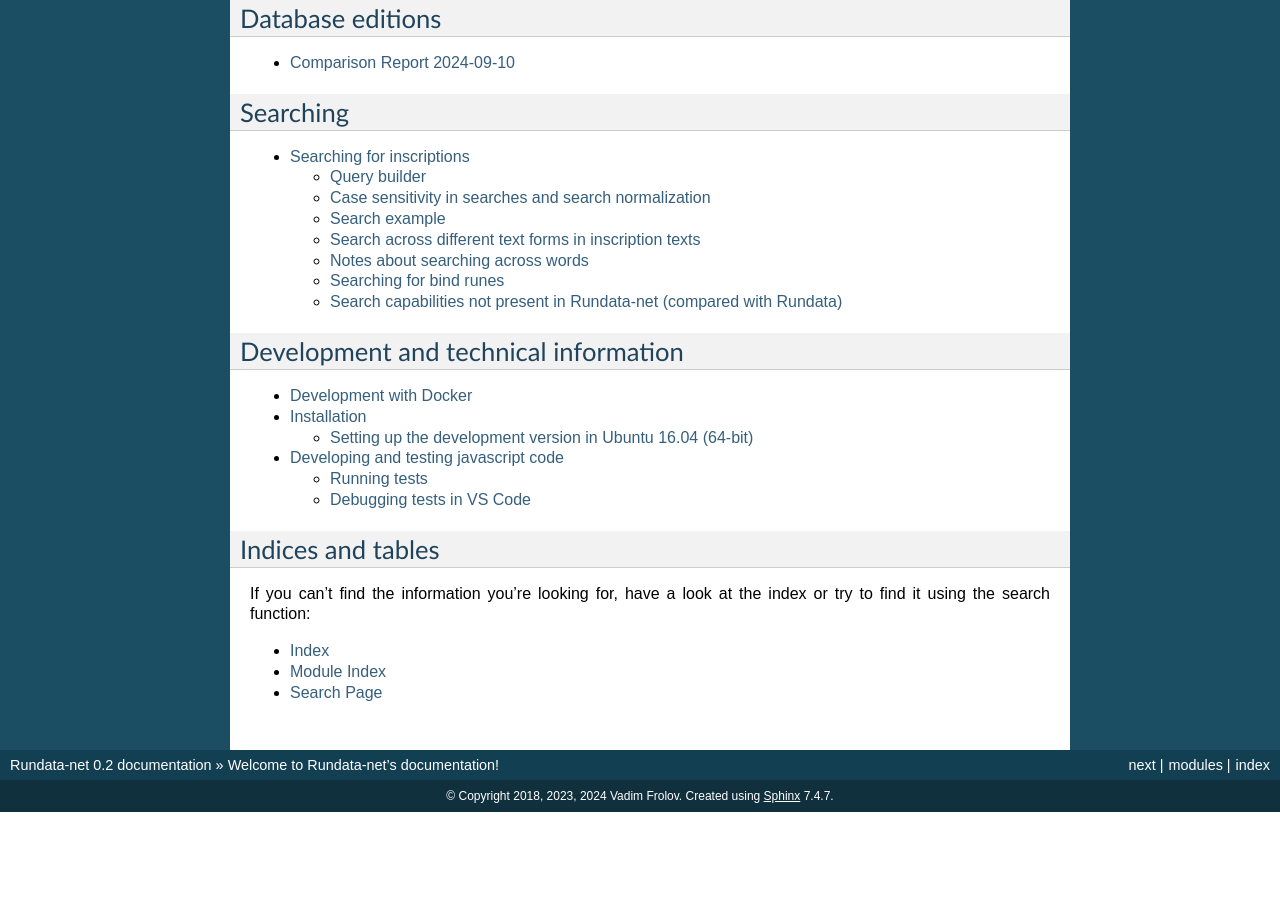
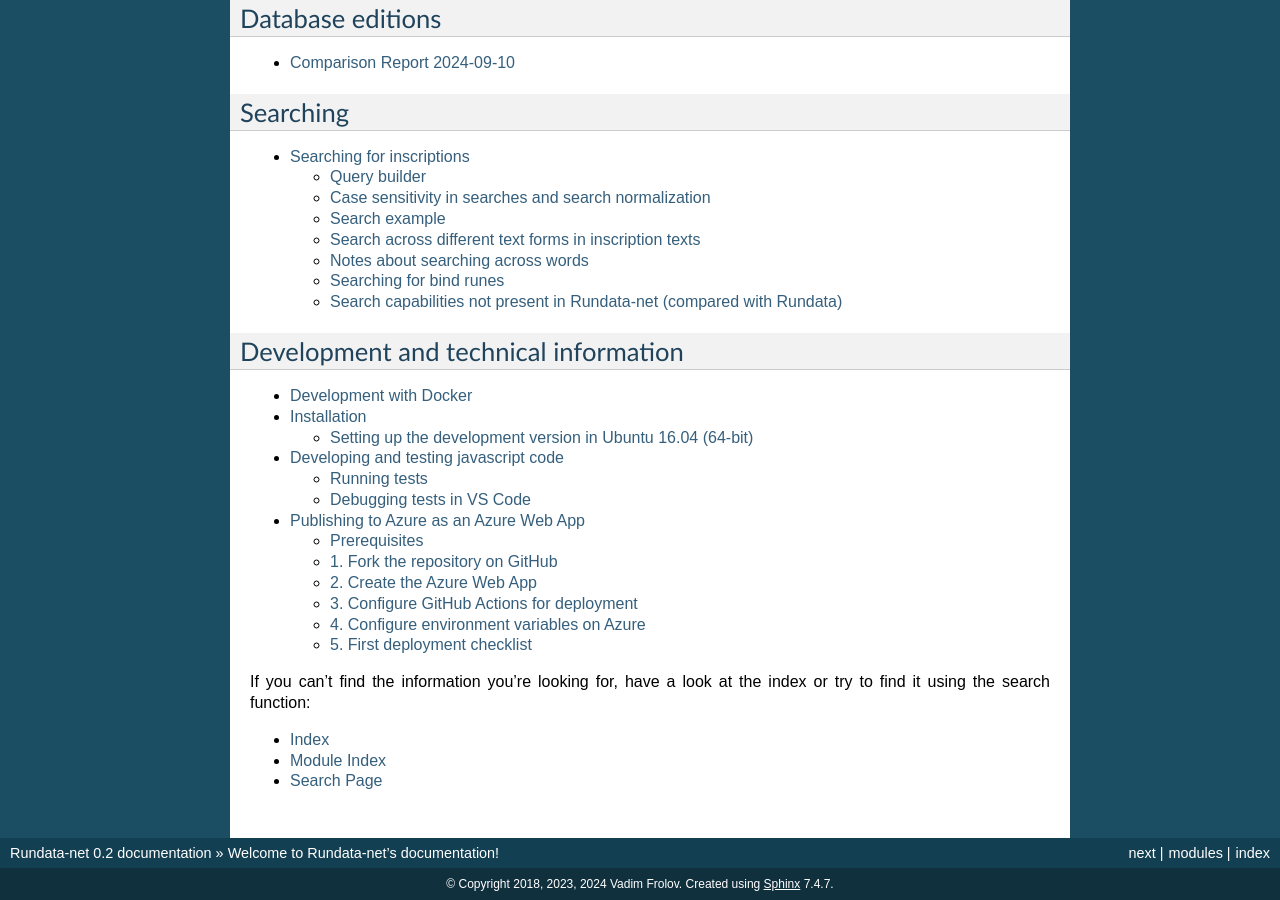
Before and after one commit to fralik/rundata-net, a Sphinx documentation site: the page built from docs/index.rst, in a window 1280 px wide and 900 px high, scrolled down 695 px. Built offline with Sphinx 7.4.7, drawn with Linux system fonts in a browser that asks for light colours; before the commit the page ends 1507 px from its top, so only the background shows below that; some of the changed lines change nothing that is shown.

Commit message:
Add docs about publishing on Azure (#135)
* Add docs about publishing on Azure

```diff
--- /dev/null
+++ b/docs/dev/azure.rst
@@ -0,0 +1,240 @@
+=======================================
+Publishing to Azure as an Azure Web App
+=======================================
+
+This page describes how to publish Rundata-net to Azure as a Linux
+Azure Web App (App Service). It covers forking the repository on
+GitHub, wiring up a GitHub Actions workflow for continuous
+deployment, and configuring the environment variables expected by
+the Django ``production`` settings.
+
+.. contents::
+   :local:
+   :depth: 2
+
+Prerequisites
+=============
+
+* An Azure subscription with permissions to create resource groups,
+  App Service plans and Web Apps.
+* A GitHub account that will host your fork of Rundata-net.
+* A PostgreSQL database reachable from the Web App. In production
+  Rundata-net runs against **Azure Database for PostgreSQL Flexible
+  Server**, but any PostgreSQL instance accepted by
+  ``dj-database-url`` works.
+* Optionally, an Application Insights resource for monitoring.
+
+1. Fork the repository on GitHub
+================================
+
+#. Open https://github.com/ and sign in.
+#. Navigate to the upstream Rundata-net repository and click
+   **Fork** to create a copy under your own account or organization.
+#. Clone your fork locally if you want to make changes before the
+   first deployment::
+
+    $ git clone https://github.com/<your-account>/rundata-net.git
+    $ cd rundata-net
+
+All deployments to Azure will be triggered from pushes to this fork,
+so make sure it is the repository you configure below.
+
+2. Create the Azure Web App
+===========================
+
+Create a Linux App Service running Python 3.12. Reproduce the
+following configuration through the Azure Portal, the Azure CLI, or
+Infrastructure-as-Code of your choice:
+
+* **Kind**: Linux Web App (``app,linux``).
+* **Runtime stack**: ``PYTHON|3.12``.
+* **App Service plan**: a Linux plan sized for your workload.
+* **HTTPS Only**: enabled.
+* **Minimum TLS version**: ``1.2``; disable FTP/FTPS.
+* **VNet integration** *(optional)*: attach the Web App to a subnet
+  if you need private connectivity to PostgreSQL or other backend
+  resources.
+* **Custom domains**: bind your apex domain and ``www`` subdomain
+  (for example ``example.com`` and ``www.example.com``) with SNI
+  SSL certificates.
+
+Example using the Azure CLI::
+
+    $ az group create --name <rg> --location <region>
+    $ az appservice plan create \
+        --name <plan-name> \
+        --resource-group <rg> \
+        --is-linux --sku B1
+    $ az webapp create \
+        --name <your-app-name> \
+        --resource-group <rg> \
+        --plan <plan-name> \
+        --runtime "PYTHON:3.12"
+
+3. Configure GitHub Actions for deployment
+==========================================
+
+The recommended deployment method is the built-in **Deployment
+Center → GitHub Actions** integration of App Service:
+
+#. In the Azure Portal, open your Web App.
+#. Go to **Deployment Center**.
+#. Choose **GitHub** as the source and authorize Azure to access
+   your fork.
+#. Select the organization, repository (your fork) and branch
+   (typically ``main``).
+#. For the build provider, choose **GitHub Actions** and pick the
+   **Python 3.12** runtime stack.
+#. Click **Save**.
+
+Azure will:
+
+* commit a workflow file under ``.github/workflows/`` in your fork
+  that builds the project and deploys it with the
+  ``azure/webapps-deploy`` action;
+* add a publish profile (or a federated OIDC credential) as a
+  GitHub Actions secret used by the workflow.
+
+From that point on, every push to the configured branch triggers a
+new build and deploy.
+
+If you prefer to manage the workflow yourself, copy the generated
+file into your fork and keep it under version control. A minimal
+workflow installs Python 3.12, installs
+``requirements/production.txt``, collects static files and deploys::
+
+    - uses: actions/setup-python@v5
+      with:
+        python-version: "3.12"
+    - run: pip install -r requirements/production.txt
+    - run: python manage.py collectstatic --noinput
+      env:
+        DJANGO_SETTINGS_MODULE: config.settings.production
+        DJANGO_SECRET_KEY: ${{ secrets.DJANGO_SECRET_KEY }}
+    - uses: azure/webapps-deploy@v3
+      with:
+        app-name: <your-app-name>
+        publish-profile: ${{ secrets.AZUREAPPSERVICE_PUBLISHPROFILE }}
+
+4. Configure environment variables on Azure
+===========================================
+
+Rundata-net uses ``django-environ`` to read configuration from the
+process environment. On Azure, set these values under
+**Configuration → Application settings** of the Web App (or via
+``az webapp config appsettings set``). They are injected as
+environment variables at runtime.
+
+Required
+--------
+
+``DJANGO_SETTINGS_MODULE``
+    Must be ``config.settings.production``.
+
+``DJANGO_SECRET_KEY``
+    A long random string used by Django for cryptographic signing.
+
+``SCM_DO_BUILD_DURING_DEPLOYMENT``
+    Set to ``1`` so Oryx installs Python dependencies during
+    deployment.
+
+``CUSTOM_REQUIREMENTSTXT_PATH``
+    Set to ``requirements/production.txt`` to have the App Service
+    Oryx build step install the production dependencies during
+    deployment.
+
+``POST_BUILD_COMMAND``
+    Set to ``python manage.py migrate`` to have the App Service
+    Oryx build step run database migrations after deployment.
+
+Database
+--------
+
+Either provide an Azure PostgreSQL connection string (preferred when
+using the Azure PostgreSQL + App Service integration) or a generic
+database URL:
+
+``AZURE_POSTGRESQL_CONNECTIONSTRING``
+    libpq keyword/value string, for example
+    ``dbname=rundata host=<server>.postgres.database.azure.com user=<user> password=<password>``.
+    When this variable is set, it takes precedence over
+    ``DATABASE_URL``.
+
+``DATABASE_URL``
+    Fallback in the form
+    ``postgres://<user>:<password>@<host>:5432/<dbname>``.
+
+``CONN_MAX_AGE``
+    Optional, defaults to ``60`` seconds.
+
+Hostnames and HTTPS
+-------------------
+
+``WEBSITE_HOSTNAME``
+    Automatically provided by App Service (for example
+    ``<your-app-name>.azurewebsites.net``). No action required; the
+    production settings read it to populate ``ALLOWED_HOSTS`` and
+    ``CSRF_TRUSTED_ORIGINS``.
+
+``CANONICAL_DOMAIN``
+    Apex domain used for 301 redirects from ``www`` and the
+    ``*.azurewebsites.net`` hostname. Defaults to ``rundata.info``;
+    override it when deploying your own fork (for example
+    ``example.com``).
+
+``DJANGO_ALLOWED_HOSTS``
+    Comma-separated list of additional hostnames to allow.
+
+``DJANGO_SECURE_SSL_REDIRECT``
+    Defaults to ``true``. Keep it enabled once a valid certificate is
+    bound to your custom domain.
+
+``DJANGO_SECURE_HSTS_INCLUDE_SUBDOMAINS``
+    Optional override; defaults to ``true``.
+
+``DJANGO_SECURE_HSTS_PRELOAD``
+    Optional override; defaults to ``true``.
+
+``DJANGO_SECURE_CONTENT_TYPE_NOSNIFF``
+    Optional override; defaults to ``true``.
+
+Optional integrations
+---------------------
+
+``AZURE_BLOB_BASE_URL``
+    Set to ``https://files.rundata.info/sveriges_runinskrifter``. This is the public URL of the Azure Blob Storage container that serves runic inscription images.
+    In the future, you can set up your own container and provide its URL here.
+
+``MODEL_KEY``
+    Set to a non-empty value to enable the AI features. This is Azure Foundry API.
+
+``APPLICATIONINSIGHTS_CONNECTION_STRING``
+    Enable Application Insights telemetry when set.
+
+``USE_GA``
+    Set to ``true`` to enable Google Analytics tracking in the frontend.
+
+5. First deployment checklist
+=============================
+
+#. Verify the Web App starts under ``PYTHON|3.12`` (Log stream →
+   **Log stream** in the portal).
+#. If your ``POST_BUILD_COMMAND`` already runs ``python manage.py migrate``,
+   do not run migrations manually again. Use **SSH** from the Kudu console
+   for ``collectstatic`` (and only run ``migrate`` manually if you did not
+   configure it in ``POST_BUILD_COMMAND``)::
+
+    $ python manage.py collectstatic --noinput
+    $ python manage.py migrate  # only if POST_BUILD_COMMAND does not run it
+
+#. Open ``https://<your-app-name>.azurewebsites.net`` and confirm
+   the site responds.
+#. Configure your custom domain and TLS binding, then set
+   ``CANONICAL_DOMAIN`` accordingly so the ``www`` and
+   ``azurewebsites.net`` hostnames redirect to the apex domain.
+
+.. seealso::
+
+    * :doc:`install` for a generic installation guide.
+    * :doc:`docker` for running the project locally in containers
+      before deploying.
--- a/docs/index.rst
+++ b/docs/index.rst
@@ -48,9 +48,7 @@ Development and technical information
     dev/docker
     dev/install
     dev/local_tests
-
-Indices and tables
-------------------
+    dev/azure
 
 If you can’t find the information you’re looking for, have a look at the
 index or try to find it using the search function:
```
